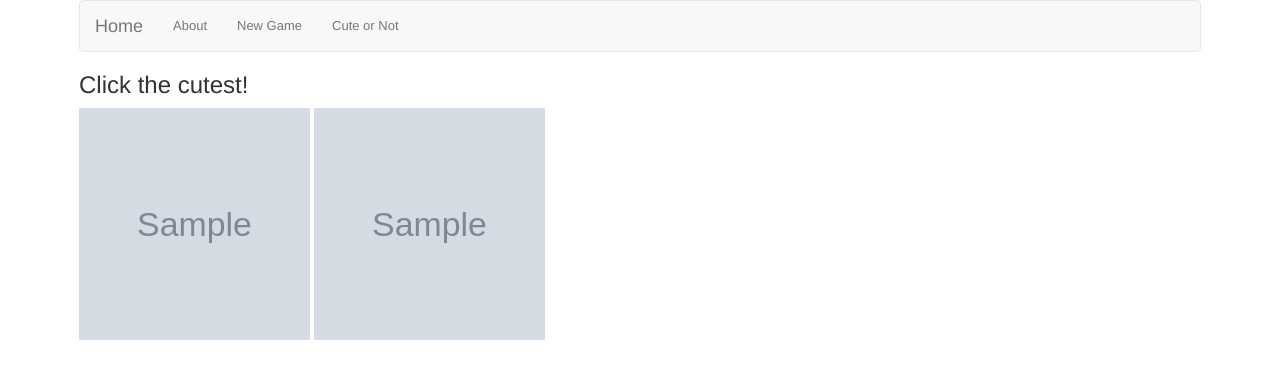
After one commit to muddyfish/EBI_Trumps, a Flask app: template templates/vote_cute.html in a window 1280 px wide. The commit adds this page. Shown: the top 379 px of the page. Run offline with Flask 2, Linux system fonts and the light colour scheme; the template is opened without the code that fills it: most values are stand-ins (such as "Sample title", 1, 10 or a date in 2020); grey boxes marked "Sample" are stand-in pictures; parts of the project's set-up code (start-up, migrations or seed data) failed here and were passed over; some libraries are stand-ins or nearby versions.

Commit message:
Adding framework for 'Cute or not'

```diff
--- /dev/null
+++ b/cuteness.json
@@ -0,0 +1 @@
+["felis_catus", "drosophila_melanogaster", "gadus_morhua", "sus_scrofa", "tetraodon_nigroviridis", "meleagris_gallopavo", "macropus_eugenii", "gallus_gallus", "gorilla_gorilla", "oryzias_latipes", "ciona_intestinalis", "vicugna_pacos", "anas_platyrhynchos", "takifugu_rubripes", "pteropus_vampyrus", "sarcophilus_harrisii", "homo_sapiens", "pelodiscus_sinensis", "anolis_carolinensis", "microcebus_murinus", "pan_troglodytes", "gasterosteus_aculeatus", "myotis_lucifugus", "saccharomyces_cerevisiae", "danio_rerio", "erinaceus_europaeus", "echinops_telfairi", "mus_musculus", "astyanax_mexicanus", "mustela_putorius_furo", "ovis_aries", "tarsius_syrichta", "callithrix_jacchus", "dipodomys_ordii", "dasypus_novemcinctus", "xenopus_tropicalis", "taeniopygia_guttata", "macaca_mulatta", "ailuropoda_melanoleuca", "cavia_porcellus", "bos_taurus", "equus_caballus", "ciona_savignyi", "otolemur_garnettii", "choloepus_hoffmanni", "rattus_norvegicus", "ornithorhynchus_anatinus", "ficedula_albicollis", "ictidomys_tridecemlineatus", "lepisosteus_oculatus", "pongo_abelii", "xiphophorus_maculatus", "oreochromis_niloticus", "ochotona_princeps", "caenorhabditis_elegans", "canis_familiaris", "oryctolagus_cuniculus", "monodelphis_domestica", "petromyzon_marinus", "loxodonta_africana", "procavia_capensis", "nomascus_leucogenys", "sorex_araneus", "tupaia_belangeri", "latimeria_chalumnae", "tursiops_truncatus"]
--- a/main.py
+++ b/main.py
@@ -112,6 +112,12 @@ def buttonSubmit(): #When a button is pressed
 def base_static(filename):
     return send_from_directory(app.static_folder + '/images/', filename)
 
+@app.route("/vote_cute")
+def vote_cute():
+    species_name = species.keys()
+    image1 = getImageName(species_name[0])
+    image2 = getImageName(species_name[1])
+    return render_template("vote_cute.html", image1 = image1, image2 = image2)
 
 @app.route("/about")
 def about(): #An about page
--- a/templates/card.html
+++ b/templates/card.html
@@ -11,6 +11,7 @@
     </label>
   </input>
 {% endmacro %}
+
 <div id="cardborder_{{ card_data[3]+1 }}", class = "outline shadow rounded", style = "width: 23em; height: 33em; background-color: #0B369C;">
   <div style = "width: {{ inner_width }}em; margin: 0 auto;">
     <div class="outline top_rounded", style="height: {{ text_height }}em; padding: 0px; margin-top: 1em; background-color: #B7B7D4; margin: 0;">
--- a/templates/navbar.html
+++ b/templates/navbar.html
@@ -21,6 +21,7 @@
           <ul class="nav navbar-nav">
             <li><a href="/about">About</a></li>
 	    <li><a href="/new_game">New Game</a></li>
+            <li><a href="/vote_cute">Cute or Not</a></li>
           </ul>
           <ul class="nav navbar-nav navbar-right">
 	  </ul>
--- /dev/null
+++ b/templates/vote_cute.html
@@ -0,0 +1,17 @@
+{% set inner_width = 17.8 %}
+
+{% extends "navbar.html" %}
+{% block head %}
+  <link href="{{ url_for('static', filename='css/custom.css') }}" rel="stylesheet">
+  <link href="{{ url_for('static', filename='css/jquery-ui-1.10.4.custom.css') }}" rel="stylesheet" type="text/css">
+{% endblock %}
+{% block body %}
+<h3>Click the cutest!</h3>
+<img style="width:{{ inner_width }}em; height:{{ inner_width }}em;" border="0" src="{{ image1 }}">
+<img style="width:{{ inner_width }}em; height:{{ inner_width }}em;" border="0" src="{{ image2 }}">
+{% endblock %}
+{% block scripts %}
+<script>
+
+</script>
+{% endblock %}
```
Also changed, not shown: sql_api.py (+12 -4 lines).
